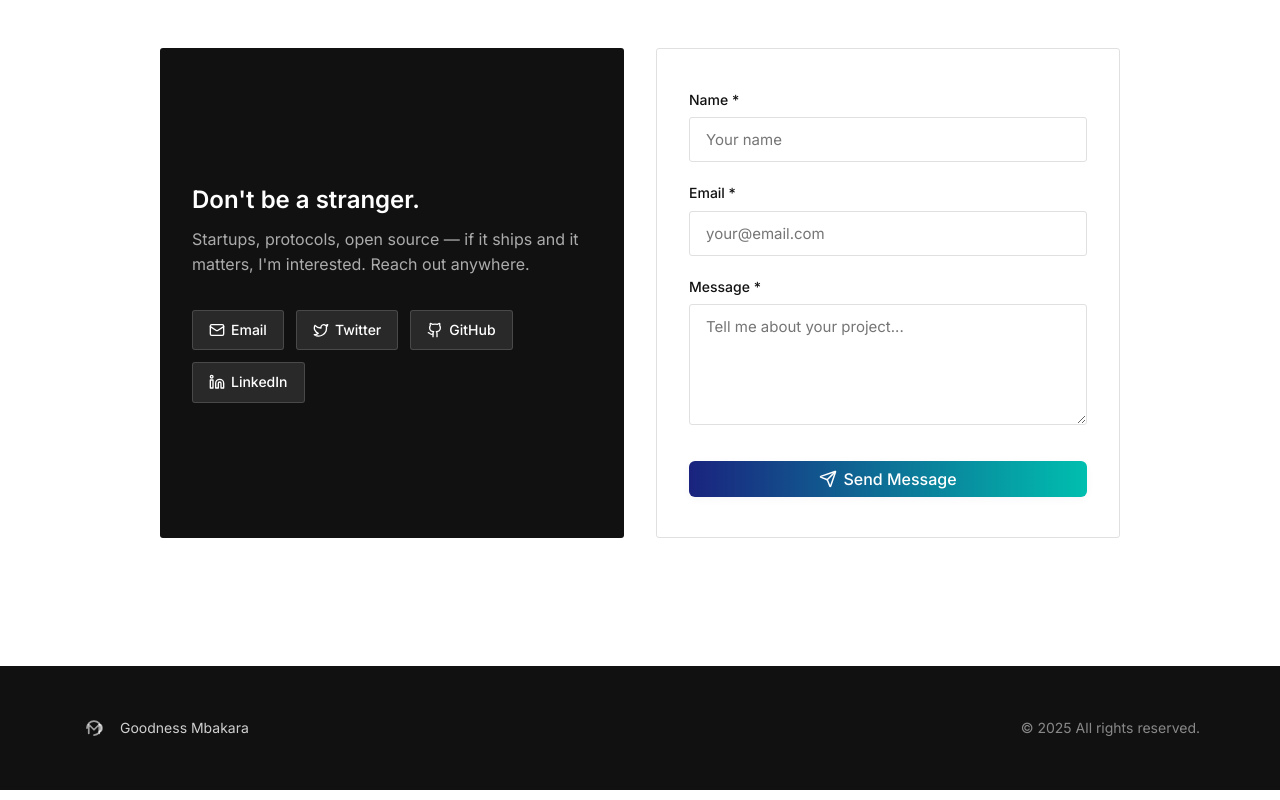
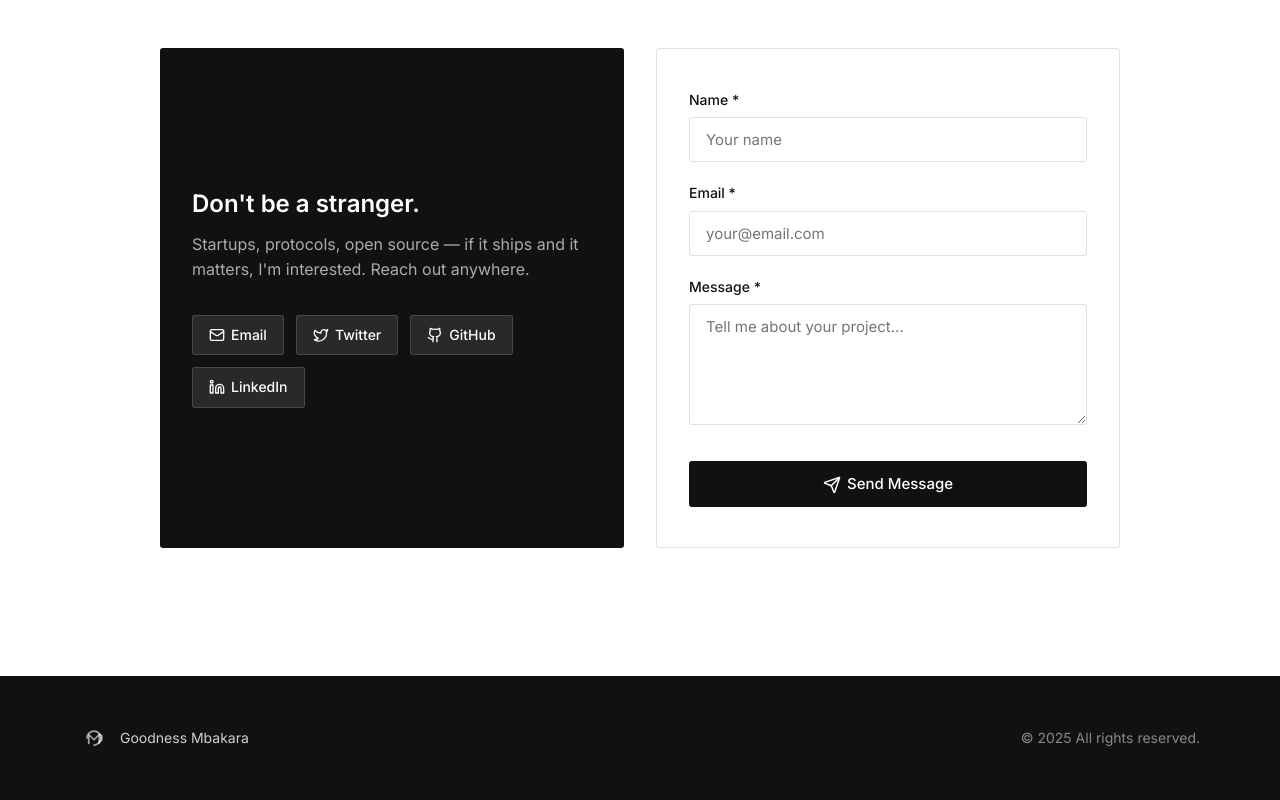
Before and after one commit to Goodnessmbakara/Goodnessmbakara.github.io, a Next.js app: page / in a window 1280 px wide. Shown: the part 6536-7336 px from the top of the page. Built offline with nearby package versions, Linux system fonts and the light colour scheme.

Commit message:
Fix send button styling, update contact email

```diff
--- a/components/ContactForm.tsx
+++ b/components/ContactForm.tsx
@@ -1,8 +1,7 @@
 "use client";
 
 import { useState } from "react";
-import { Button } from "@/components/ui/button";
-import { Mail, Send, CheckCircle, AlertCircle, Loader2 } from "lucide-react";
+import { Send, CheckCircle, AlertCircle, Loader2 } from "lucide-react";
 import contactStyles from "./ContactSection.module.css";
 
 export default function ContactForm() {
@@ -172,7 +171,7 @@ export default function ContactForm() {
             <span>{statusMessage}</span>
           </div>
         )}
-        <Button
+        <button
           type="submit"
           disabled={isSubmitting}
           className={contactStyles.button}
@@ -195,7 +194,7 @@ export default function ContactForm() {
               Send Message
             </>
           )}
-        </Button>
+        </button>
       </form>
     </div>
   );
--- a/components/ContactInfoCard.tsx
+++ b/components/ContactInfoCard.tsx
@@ -11,7 +11,7 @@ export default function ContactInfoCard() {
       </p>
       <div className={contactStyles.socialLinks}>
         <a
-          href="mailto:goodnessmbakara@gmail.com"
+          href="mailto:mbakaragoodness2003@gmail.com"
           target="_blank"
           rel="noopener noreferrer"
           className={contactStyles.socialBtn}
```
